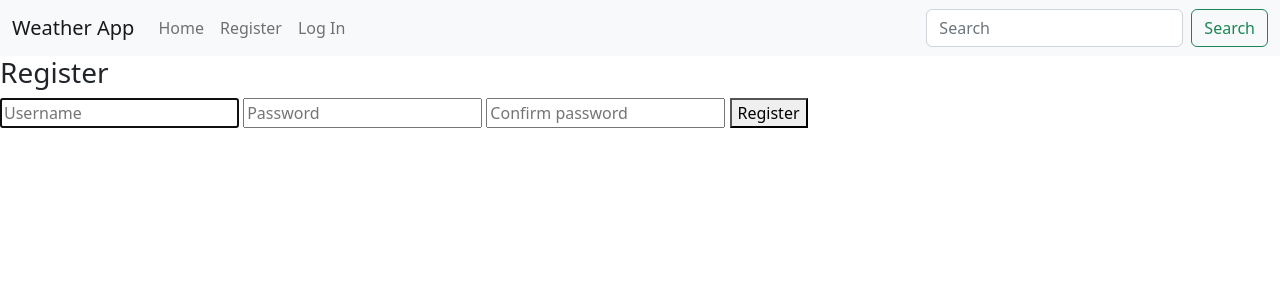
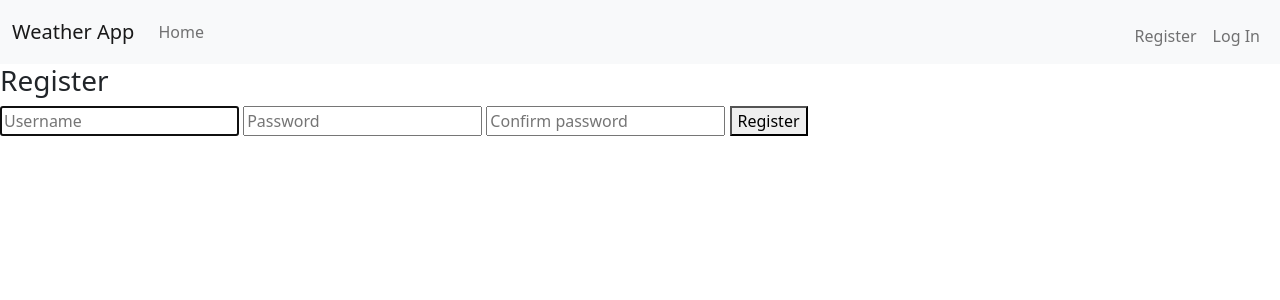
Before and after one commit to Natalka00/Predict-Weather-App, a Flask app: page /register in a window 1280 px wide. Shown: the top 300 px of the page. Run offline with Flask 3, Linux system fonts and the light colour scheme; parts of the project's set-up code (start-up, migrations or seed data) failed here and were passed over.

Commit message:
Changed layout.html
Modified navbar

```diff
--- a/templates/layout.html
+++ b/templates/layout.html
@@ -24,6 +24,8 @@
               <li class="nav-item">
                 <a class="nav-link" aria-current="page" href="/">Home</a>
               </li>
+            </ul>
+            <ul class="navbar-nav ms-auto mt-2">
               <li class="nav-item">
                 <a class="nav-link" href="/register">Register</a>
               </li>
@@ -31,10 +33,6 @@
                 <a class="nav-link" href="/login">Log In</a>
               </li>
             </ul>
-            <form class="d-flex" role="search">
-              <input class="form-control me-2" type="search" placeholder="Search" aria-label="Search">
-              <button class="btn btn-outline-success" type="submit">Search</button>
-            </form>
           </div>
         </div>
       </nav>
```
